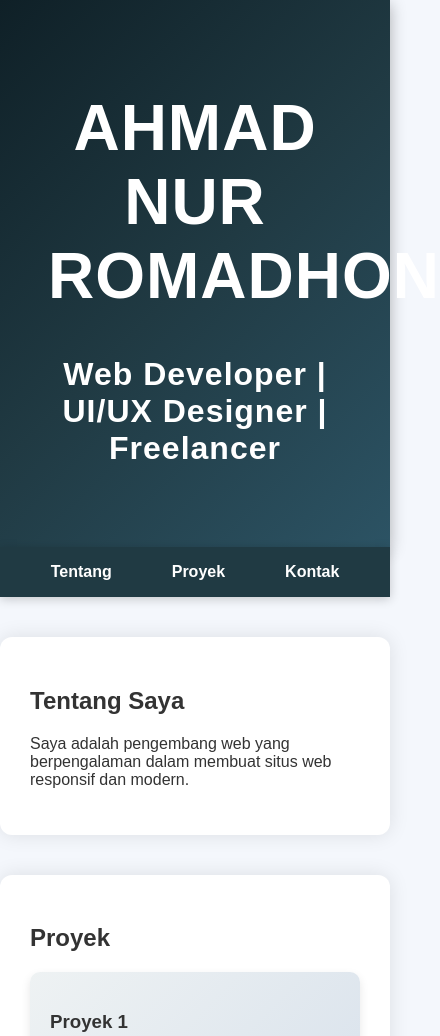
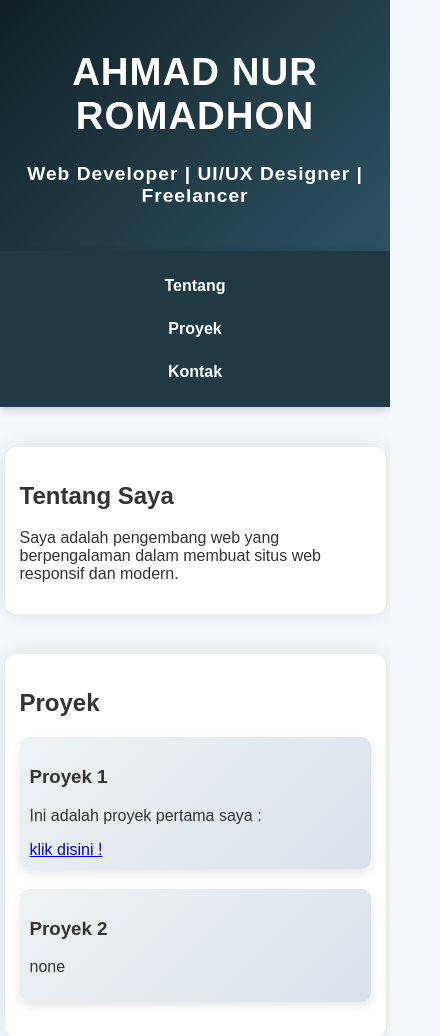
Before and after one commit to ahmadromadhon-code/sangatsigma, a plain HTML site: page index.html in a window 390 px wide. Shown: the top 1036 px of the page, 440 px wide, since content can reach past the window. Drawn offline with Linux system fonts and the light colour scheme.

Commit message:
Update styles.css

```diff
--- a/styles.css
+++ b/styles.css
@@ -31,6 +31,7 @@ nav ul {
     display: flex;
     justify-content: center;
     gap: 20px;
+    flex-wrap: wrap;
 }
 
 nav ul li a {
@@ -40,6 +41,7 @@ nav ul li a {
     padding: 10px 20px;
     transition: 0.3s;
     border-radius: 5px;
+    display: block;
 }
 
 nav ul li a:hover {
@@ -48,7 +50,7 @@ nav ul li a:hover {
 }
 
 section {
-    max-width: 900px;
+    max-width: 90%;
     margin: 40px auto;
     background: white;
     padding: 30px;
@@ -87,3 +89,46 @@ footer {
     font-weight: bold;
     letter-spacing: 1px;
 }
+
+/* Responsiveness */
+@media (max-width: 768px) {
+    header {
+        font-size: 1.5rem;
+        padding: 2rem;
+    }
+    nav ul {
+        flex-direction: column;
+        gap: 10px;
+    }
+    section {
+        padding: 20px;
+    }
+    .project {
+        padding: 15px;
+    }
+    footer {
+        font-size: 0.9rem;
+        padding: 15px;
+    }
+}
+
+@media (max-width: 480px) {
+    header {
+        font-size: 1.2rem;
+        padding: 1.5rem;
+    }
+    nav ul {
+        flex-direction: column;
+        gap: 5px;
+    }
+    section {
+        padding: 15px;
+    }
+    .project {
+        padding: 10px;
+    }
+    footer {
+        font-size: 0.8rem;
+        padding: 10px;
+    }
+}
```
